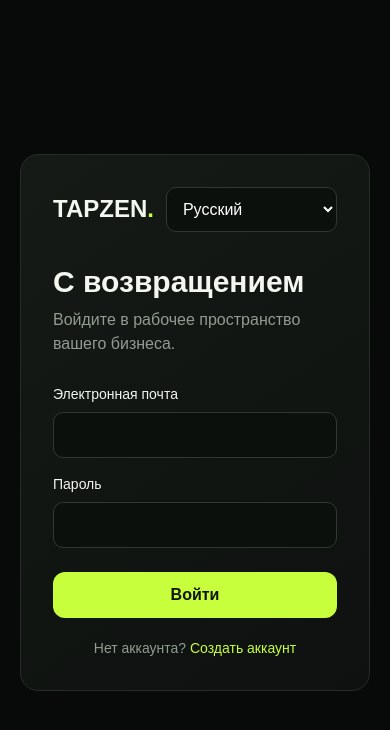
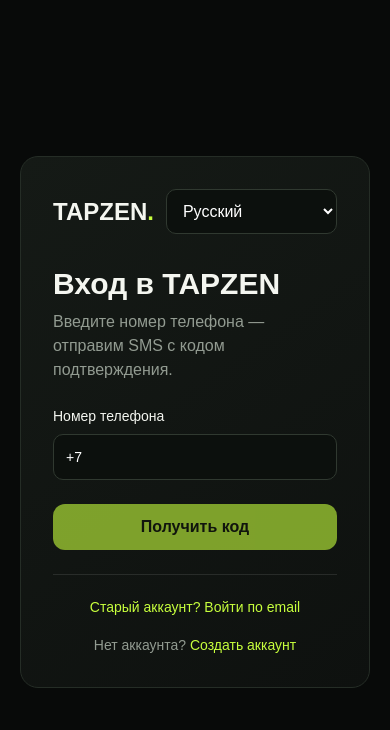
Before and after one commit to Fryuuyy/Tapzen-saas, a Next.js app in the folder apps/web/: page /login in a window 390 px wide. Shown: the top 730 px of the page. Built offline with nearby package versions, Linux system fonts and the light colour scheme; no server answers.

Commit message:
Switch TAPZEN login screen to SMS phone verification

```diff
--- a/apps/web/src/app/login/page.tsx
+++ b/apps/web/src/app/login/page.tsx
@@ -4,72 +4,126 @@ import { useState } from "react";
 import { useRouter } from "next/navigation";
 import Link from "next/link";
 import { api } from "@/lib/api";
-import { messages, Locale } from "@/lib/i18n";
+import { Locale } from "@/lib/i18n";
 
-const loginErrors: Record<string, Record<Locale, string>> = {
-  INVALID_CREDENTIALS: { ru: "Неверный email или пароль.", kk: "Email немесе құпиясөз қате.", en: "Incorrect email or password." },
-  SERVER_AUTH_CONFIGURATION_ERROR: { ru: "Сервис авторизации временно недоступен. Повторите попытку позже.", kk: "Авторизация қызметі уақытша қолжетімсіз. Кейінірек қайталаңыз.", en: "Authentication is temporarily unavailable. Please try again later." },
-  VALIDATION_ERROR: { ru: "Проверьте корректность email и пароля.", kk: "Email мен құпиясөздің дұрыстығын тексеріңіз.", en: "Please check your email and password." },
-  LOGIN_FAILED: { ru: "Не удалось выполнить вход. Попробуйте ещё раз.", kk: "Кіру орындалмады. Қайталап көріңіз.", en: "Sign-in failed. Please try again." }
-};
+type PhoneResult = { token?: string; user?: { id: string; phone: string; name: string }; registrationRequired?: boolean; verificationToken?: string };
+type LegacyResult = { token: string; user: { id: string; phone?: string | null; name: string } };
 
 export default function Login() {
-  const [email, setEmail] = useState("");
-  const [password, setPassword] = useState("");
+  const [phone, setPhone] = useState("+7");
+  const [code, setCode] = useState("");
+  const [step, setStep] = useState<"phone" | "code" | "legacy" | "link-code">("phone");
+  const [legacyEmail, setLegacyEmail] = useState("");
+  const [legacyPassword, setLegacyPassword] = useState("");
+  const [legacyToken, setLegacyToken] = useState("");
   const [error, setError] = useState("");
   const [busy, setBusy] = useState(false);
   const [locale, setLocale] = useState<Locale>("ru");
   const router = useRouter();
-  const t = messages[locale];
 
-  async function submit(event: React.FormEvent<HTMLFormElement>) {
-    event.preventDefault();
-    if (busy) return;
-    setBusy(true);
-    setError("");
+  const copy = {
+    ru: { title: "Вход в TAPZEN", subtitle: "Введите номер телефона — отправим SMS с кодом подтверждения.", phone: "Номер телефона", send: "Получить код", code: "Код из SMS", verify: "Подтвердить и войти", resend: "Отправить код повторно", legacy: "Старый аккаунт? Войти по email", back: "Назад", email: "Email", password: "Пароль", link: "Подтвердить номер и привязать к аккаунту", noAccount: "Нет аккаунта?", register: "Создать аккаунт", sending: "Отправляем…", checking: "Проверяем…", invalid: "Проверьте номер и попробуйте снова.", network: "Не удалось связаться с сервером. Проверьте интернет." },
+    kk: { title: "TAPZEN жүйесіне кіру", subtitle: "Телефон нөмірін енгізіңіз — SMS арқылы растау кодын жібереміз.", phone: "Телефон нөмірі", send: "Код алу", code: "SMS коды", verify: "Растау және кіру", resend: "Кодты қайта жіберу", legacy: "Ескі аккаунт па? Email арқылы кіру", back: "Артқа", email: "Email", password: "Құпиясөз", link: "Нөмірді растау және аккаунтқа байланыстыру", noAccount: "Аккаунтыңыз жоқ па?", register: "Аккаунт жасау", sending: "Жіберілуде…", checking: "Тексерілуде…", invalid: "Нөмірді тексеріп, қайталап көріңіз.", network: "Серверге қосылу мүмкін болмады. Интернетті тексеріңіз." },
+    en: { title: "Sign in to TAPZEN", subtitle: "Enter your phone number and we'll text you a verification code.", phone: "Phone number", send: "Send code", code: "SMS code", verify: "Verify and sign in", resend: "Resend code", legacy: "Existing account? Sign in with email", back: "Back", email: "Email", password: "Password", link: "Verify phone and link account", noAccount: "No account yet?", register: "Create account", sending: "Sending…", checking: "Verifying…", invalid: "Check the phone number and try again.", network: "Could not reach the server. Check your connection." }
+  }[locale];
+
+  async function sendCode() {
+    setBusy(true); setError("");
     try {
-      const result = await api<{ token: string }>("/api/auth/login", {
-        method: "POST",
-        body: JSON.stringify({ email: email.trim(), password })
-      });
+      await api("/api/auth/phone/send", { method: "POST", body: JSON.stringify({ phone: phone.trim() }) });
+      setStep("code");
+    } catch (err) {
+      const code = err instanceof Error ? err.message : "";
+      setError(code === "SMS_PROVIDER_NOT_CONFIGURED" ? "SMS-провайдер ещё не настроен на сервере." : code === "OTP_RATE_LIMITED" ? "Слишком много запросов. Подождите 10 минут." : copy.invalid);
+    } finally { setBusy(false); }
+  }
+
+  async function verifyCode() {
+    setBusy(true); setError("");
+    try {
+      const result = await api<PhoneResult>("/api/auth/phone/verify", { method: "POST", body: JSON.stringify({ phone: phone.trim(), code: code.trim() }) });
+      if (result.registrationRequired && result.verificationToken) {
+        sessionStorage.setItem("tapzen_phone_proof", result.verificationToken);
+        sessionStorage.setItem("tapzen_verified_phone", phone.trim());
+        router.push("/register?verified=1");
+        return;
+      }
+      if (!result.token) throw new Error("PHONE_LOGIN_FAILED");
       localStorage.setItem("tapzen_token", result.token);
       router.replace("/dashboard");
     } catch (err) {
-      if (err instanceof TypeError) {
-        setError(locale === "kk" ? "Сервермен байланысу мүмкін болмады. Интернетті тексеріп, қайталап көріңіз." : locale === "en" ? "Unable to reach TAPZEN. Check your connection and try again." : "Не удалось связаться с TAPZEN. Проверьте подключение и попробуйте ещё раз.");
-      } else {
-        const code = err instanceof Error ? err.message : "LOGIN_FAILED";
-        setError(loginErrors[code]?.[locale] || loginErrors.LOGIN_FAILED[locale]);
-      }
-    } finally {
-      setBusy(false);
-    }
+      const message = err instanceof Error ? err.message : "";
+      setError(message === "INVALID_OR_EXPIRED_CODE" ? "Неверный или просроченный код." : message === "PHONE_VERIFICATION_EXPIRED" ? "Срок действия кода истёк. Запросите новый." : copy.invalid);
+    } finally { setBusy(false); }
+  }
+
+  async function legacyLogin(event: React.FormEvent<HTMLFormElement>) {
+    event.preventDefault(); setBusy(true); setError("");
+    try {
+      const result = await api<LegacyResult>("/api/auth/login", { method: "POST", body: JSON.stringify({ email: legacyEmail.trim(), password: legacyPassword }) });
+      localStorage.setItem("tapzen_token", result.token);
+      setLegacyToken(result.token);
+      if (result.user.phone) { router.replace("/dashboard"); return; }
+      setStep("link-code");
+      await api("/api/auth/phone/send", { method: "POST", body: JSON.stringify({ phone: phone.trim() }) });
+    } catch {
+      setError("Не удалось войти или отправить SMS. Проверьте данные и номер.");
+    } finally { setBusy(false); }
+  }
+
+  async function linkPhone() {
+    setBusy(true); setError("");
+    try {
+      const proof = await api<{ verified: boolean; verificationToken: string }>("/api/auth/phone/verify", { method: "POST", body: JSON.stringify({ phone: phone.trim(), code: code.trim() }) });
+      if (!proof.verificationToken) throw new Error("PHONE_LINK_VERIFICATION_FAILED");
+      await api("/api/auth/phone/link", { method: "POST", body: JSON.stringify({ verificationToken: proof.verificationToken }) });
+      router.replace("/dashboard");
+    } catch {
+      setError("Не удалось подтвердить и привязать номер. Проверьте код.");
+    } finally { setBusy(false); }
   }
 
   return (
     <main className="flex min-h-screen items-center justify-center px-5 py-10">
-      <form onSubmit={submit} className="surface w-full max-w-md p-8" aria-busy={busy}>
+      <section className="surface w-full max-w-md p-8">
         <div className="flex items-center justify-between gap-3">
           <Link href="/" className="text-2xl font-black">TAPZEN<span className="lime">.</span></Link>
-          <label className="sr-only" htmlFor="login-locale">Language</label>
-          <select id="login-locale" className="field w-auto" value={locale} onChange={event => setLocale(event.target.value as Locale)} aria-label="Language">
-            <option value="kk">Қазақша</option>
-            <option value="ru">Русский</option>
-            <option value="en">English</option>
+          <select className="field w-auto" value={locale} onChange={e => setLocale(e.target.value as Locale)} aria-label="Language">
+            <option value="kk">Қазақша</option><option value="ru">Русский</option><option value="en">English</option>
           </select>
         </div>
-        <h1 className="mt-8 text-3xl font-bold">{locale === "kk" ? "Қош келдіңіз!" : locale === "en" ? "Welcome back" : "С возвращением"}</h1>
-        <p className="muted mt-2">{locale === "kk" ? "Бизнесіңіздің жұмыс кеңістігіне кіріңіз." : locale === "en" ? "Sign in to your business workspace." : "Войдите в рабочее пространство вашего бизнеса."}</p>
-        <label className="mt-7 block text-sm" htmlFor="login-email">{t.email}
-          <input id="login-email" className="field mt-2" type="email" value={email} onChange={event => setEmail(event.target.value)} autoComplete="username" maxLength={254} required />
-        </label>
-        <label className="mt-4 block text-sm" htmlFor="login-password">{t.password}
-          <input id="login-password" className="field mt-2" type="password" value={password} onChange={event => setPassword(event.target.value)} autoComplete="current-password" maxLength={128} required />
-        </label>
+        <h1 className="mt-8 text-3xl font-bold">{copy.title}</h1>
+        <p className="muted mt-2">{copy.subtitle}</p>
+
+        {step === "legacy" ? (
+          <form className="mt-6" onSubmit={legacyLogin}>
+            <label className="block text-sm">{copy.email}<input className="field mt-2" type="email" value={legacyEmail} onChange={e => setLegacyEmail(e.target.value)} autoComplete="username" required /></label>
+            <label className="mt-4 block text-sm">{copy.password}<input className="field mt-2" type="password" value={legacyPassword} onChange={e => setLegacyPassword(e.target.value)} autoComplete="current-password" required /></label>
+            <label className="mt-4 block text-sm">{copy.phone}<input className="field mt-2" type="tel" value={phone} onChange={e => setPhone(e.target.value)} placeholder="+77001234567" autoComplete="tel" required /></label>
+            <button disabled={busy} className="btn mt-6 w-full disabled:opacity-60">{busy ? copy.checking : "Войти и привязать номер"}</button>
+            <button type="button" onClick={() => setStep("phone")} className="muted mt-4 w-full text-sm">{copy.back}</button>
+          </form>
+        ) : (
+          <div className="mt-6">
+            {step === "phone" && <>
+              <label className="block text-sm">{copy.phone}<input className="field mt-2" type="tel" value={phone} onChange={e => setPhone(e.target.value)} placeholder="+77001234567" autoComplete="tel" maxLength={16} required /></label>
+              <button disabled={busy || phone.trim().length < 9} onClick={sendCode} className="btn mt-6 w-full disabled:opacity-60">{busy ? copy.sending : copy.send}</button>
+            </>}
+            {(step === "code" || step === "link-code") && <>
+              <p className="muted text-sm">Код отправлен на {phone}</p>
+              <label className="mt-4 block text-sm">{copy.code}<input className="field mt-2 text-center text-xl tracking-[0.3em]" inputMode="numeric" autoComplete="one-time-code" value={code} onChange={e => setCode(e.target.value.replace(/\D/g, "").slice(0, 10))} maxLength={10} /></label>
+              <button disabled={busy || code.length < 4} onClick={step === "link-code" ? linkPhone : verifyCode} className="btn mt-6 w-full disabled:opacity-60">{busy ? copy.checking : step === "link-code" ? copy.link : copy.verify}</button>
+              <button disabled={busy} onClick={sendCode} className="muted mt-4 w-full text-sm">{copy.resend}</button>
+              <button onClick={() => { setStep("phone"); setCode(""); }} className="muted mt-3 w-full text-sm">{copy.back}</button>
+            </>}
+          </div>
+        )}
         {error && <p role="alert" aria-live="polite" className="mt-4 rounded-lg border border-red-500/30 p-3 text-sm text-red-300">{error}</p>}
-        <button disabled={busy} className="btn mt-6 w-full disabled:cursor-not-allowed disabled:opacity-60">{busy ? (locale === "kk" ? "Кіру..." : locale === "en" ? "Signing in…" : "Входим…") : t.login}</button>
-        <p className="muted mt-5 text-center text-sm">{locale === "kk" ? "Аккаунтыңыз жоқ па?" : locale === "en" ? "No account yet?" : "Нет аккаунта?"} <Link className="lime" href="/register">{locale === "kk" ? "Аккаунт жасау" : locale === "en" ? "Create account" : "Создать аккаунт"}</Link></p>
-      </form>
+        <div className="mt-6 border-t border-white/10 pt-5 text-center">
+          <button onClick={() => { setError(""); setStep(step === "legacy" ? "phone" : "legacy"); }} className="lime text-sm">{copy.legacy}</button>
+          <p className="muted mt-4 text-sm">{copy.noAccount} <Link className="lime" href="/register">{copy.register}</Link></p>
+        </div>
+      </section>
     </main>
   );
 }
```
